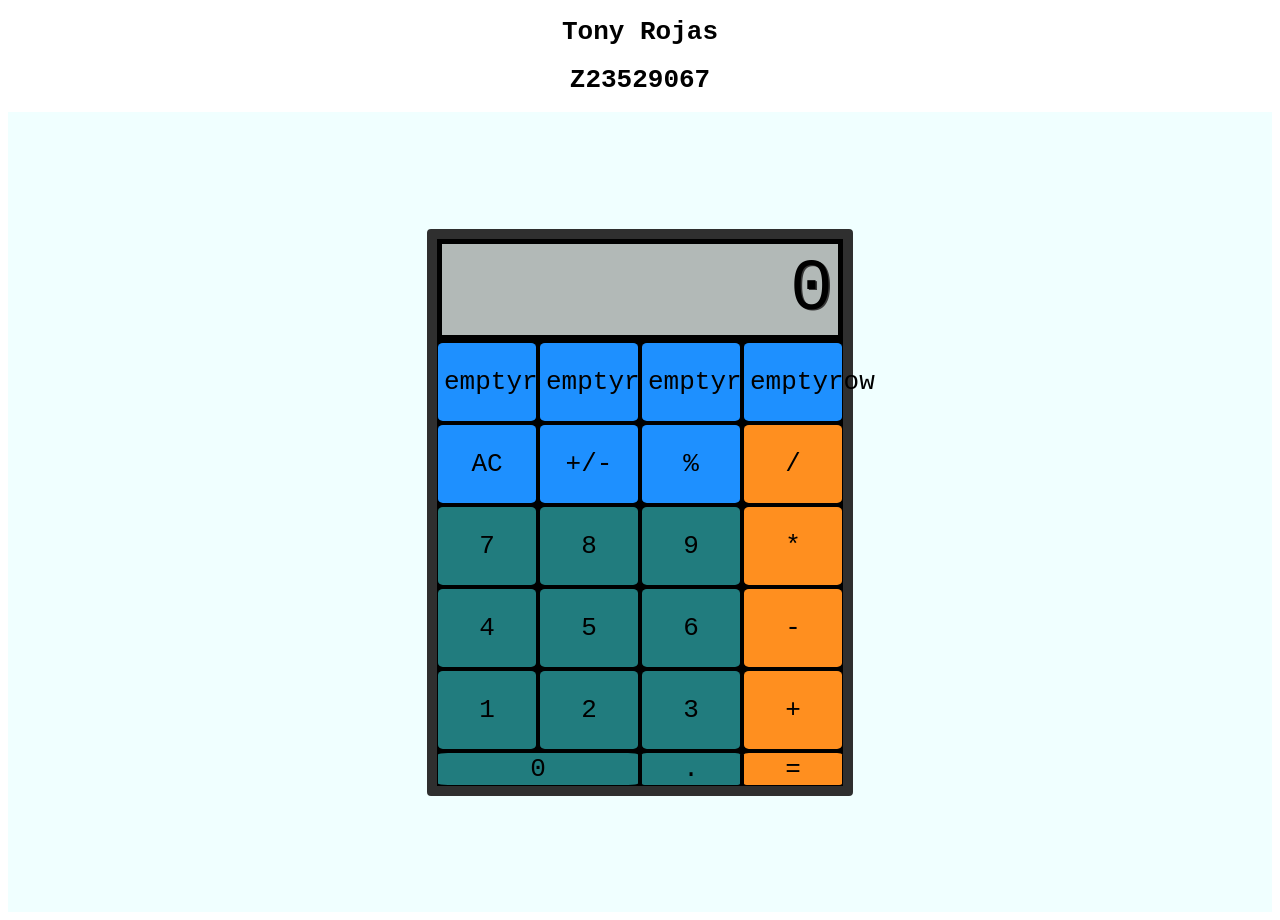
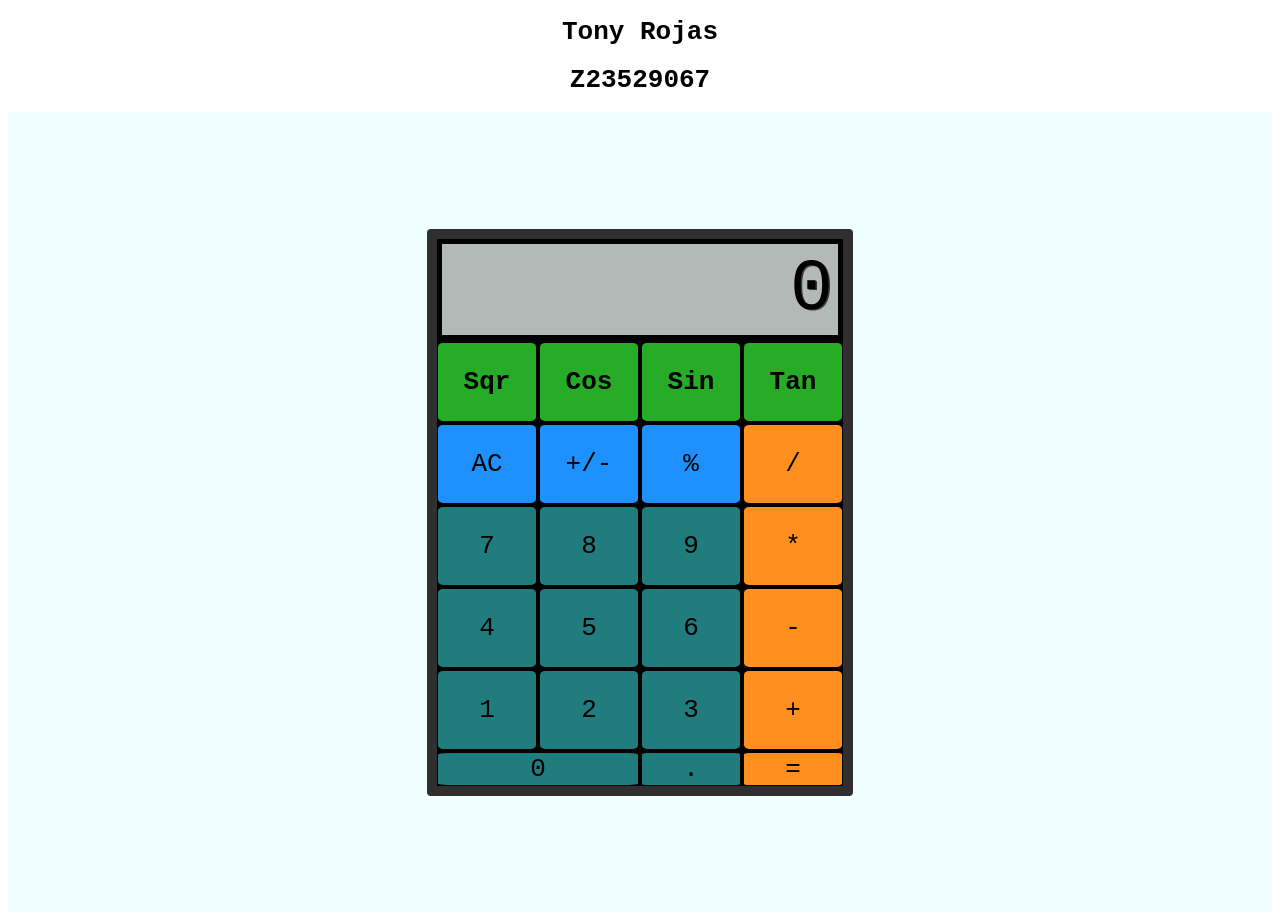
Before and after one commit to cop4808-spring-2023-fullstack-web/cop4808-git-and-github-fundamentals-RojasTony, a plain HTML site: page Webpage Complete.html in a window 1280 px wide. Drawn offline with Linux system fonts and the light colour scheme.

Commit message:
Added Tangent Functionality

```diff
--- a/Webpage Complete.html
+++ b/Webpage Complete.html
@@ -13,10 +13,10 @@
             <div id="container">
                 <div id="display">0</div>
                 <!--Line 15 through 19 are the new functions-->
-                <button type="button" class="clear" value="clear" data-key="8">emptyrow</button>
-                <button type="button" class="clear" value="clear" data-key="8">emptyrow</button>
-                <button type="button" class="clear" value="clear" data-key="8">emptyrow</button>
-                <button type="button" class="clear" value="clear" data-key="8">emptyrow</button>
+                <button type="button" class="test" value="Sqr" data-key="8">Sqr</button>
+                <button type="button" class="test" value="Cos" data-key="8">Cos</button>
+                <button type="button" class="test" value="Sin" data-key="8">Sin</button>
+                <button type="button" class="test" value="Tan" data-key="8">Tan</button>
 
                 <button type="button" class="clear" value="clear" data-key="8">AC</button>
                 <button type="button" class="sign" value="sign" data-key="192">+/-</button>
--- a/styles/style.css
+++ b/styles/style.css
@@ -48,7 +48,11 @@ button {
     color: black;
 }
 
-
+.test
+{
+    font-weight: bold;
+    background-color: rgb(38, 172, 38);
+}
 #zero {
     grid-column: span 2;
 }
```
